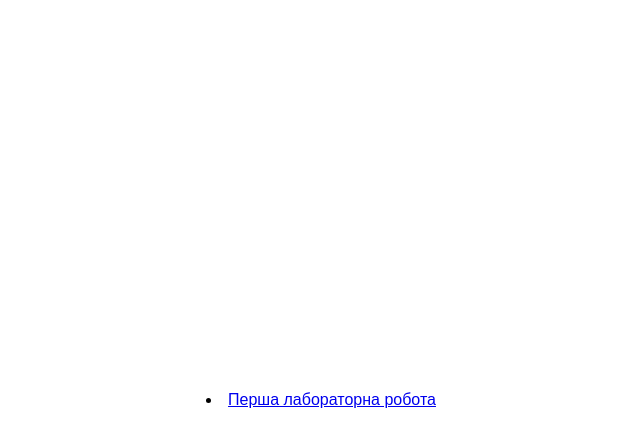
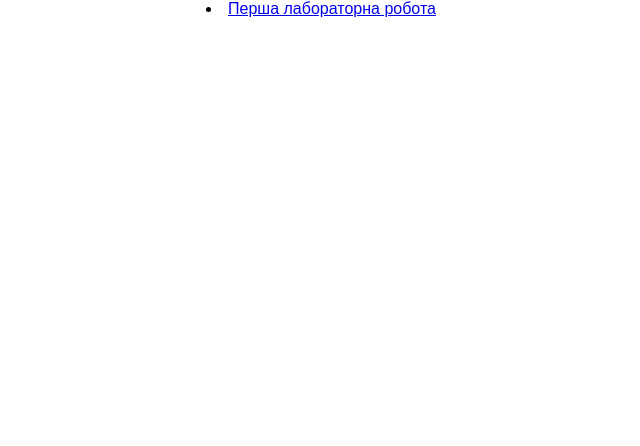
Before and after one commit to R0BIK/R0BIK.github.io, a plain HTML site: page index.html in a window 1280 px wide. Shown: the whole page, without its empty margins (319-959 px from the left). Drawn offline with Linux system fonts and the light colour scheme.

Commit message:
Update index.css

```diff
--- a/index.css
+++ b/index.css
@@ -13,7 +13,7 @@ body {
 .container {
     display: flex;
     flex-direction: row;
-    align-items: center;
+    align-content: center;
     justify-content: center;
     height: 100vh;
 }
```
